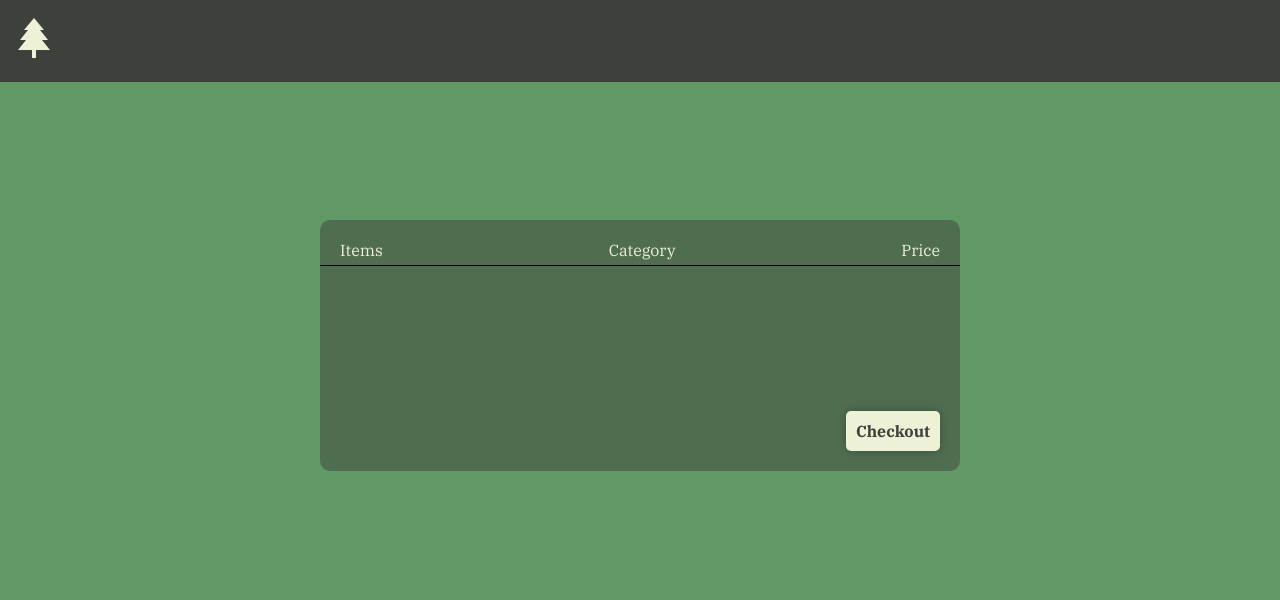
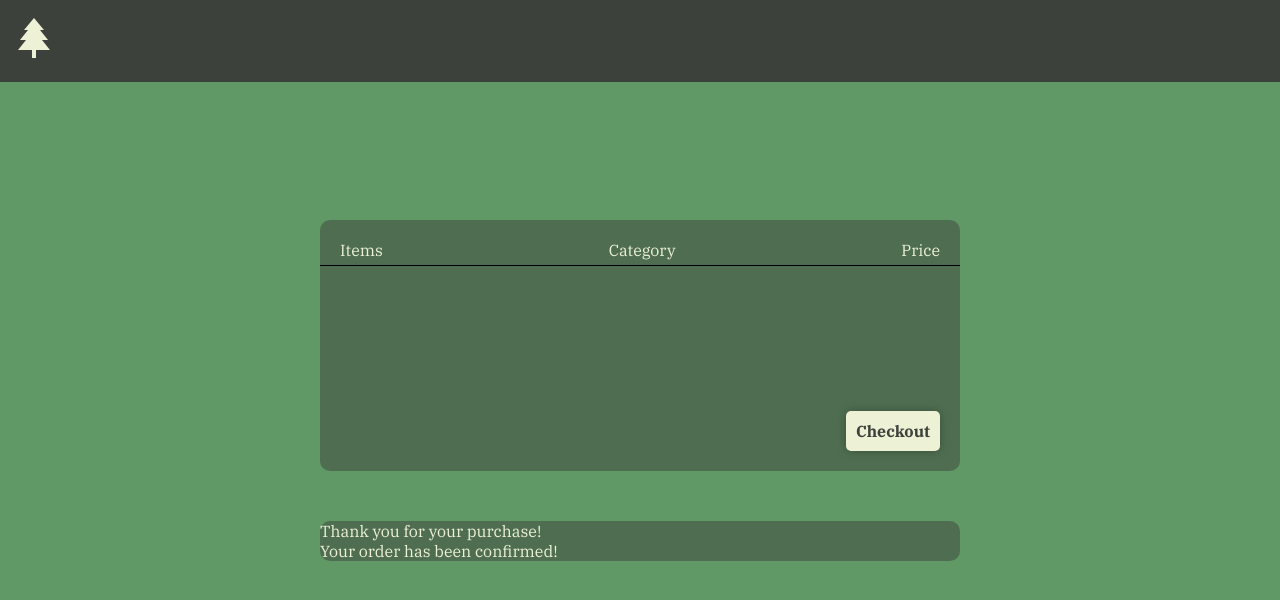
Before and after one commit to jgreener6/TheBestPlantStore, a plain HTML site: page CartPlantStore.html in a window 1280 px wide. Drawn offline with nearby package versions, Linux system fonts and the light colour scheme.

Commit message:
added receipt html

```diff
--- a/CartPlantStore.html
+++ b/CartPlantStore.html
@@ -132,6 +132,33 @@
         </div>
         </div>
       </div>
+      <div id="receipt-box">
+        <div id="receipt-display-card">
+          <div class="thank-you">
+            <p>Thank you for your purchase!</p>
+            <p>Your order has been confirmed!</p>
+            <div id="order-box-card">
+              <div id="order-number-card">
+              </div>
+              <div id="order-list-card">
+              </div>
+            </div>
+          </div>
+        </div>
+        <div id="receipt-display-cash" class="hidden">
+          <div class="thank-you">
+            <p>Thank you for your purchase!</p>
+            <p>Your order has been confirmed!</p>
+            <div id="order-box-cash">
+              <div id="order-number-cash">
+              </div>
+              <div id="order-list-cash">
+              </div>
+            </div>
+          </div>
+        </div>
+
+      </div>
   </main>
 </body>
 
--- a/stylesCart.css
+++ b/stylesCart.css
@@ -229,3 +229,18 @@ option {
 .hidden {
   display: none;
 }
+
+#receipt-box {
+  background-color: #3d413b7e;
+  height: auto;
+  width: 50%;
+  margin: 50px auto;
+  position: relative;
+  top: 15%;
+  border-radius: 10px;
+  display: flex;
+  flex-direction: column;
+  justify-content: center;
+  align-content: center;
+
+}
```
